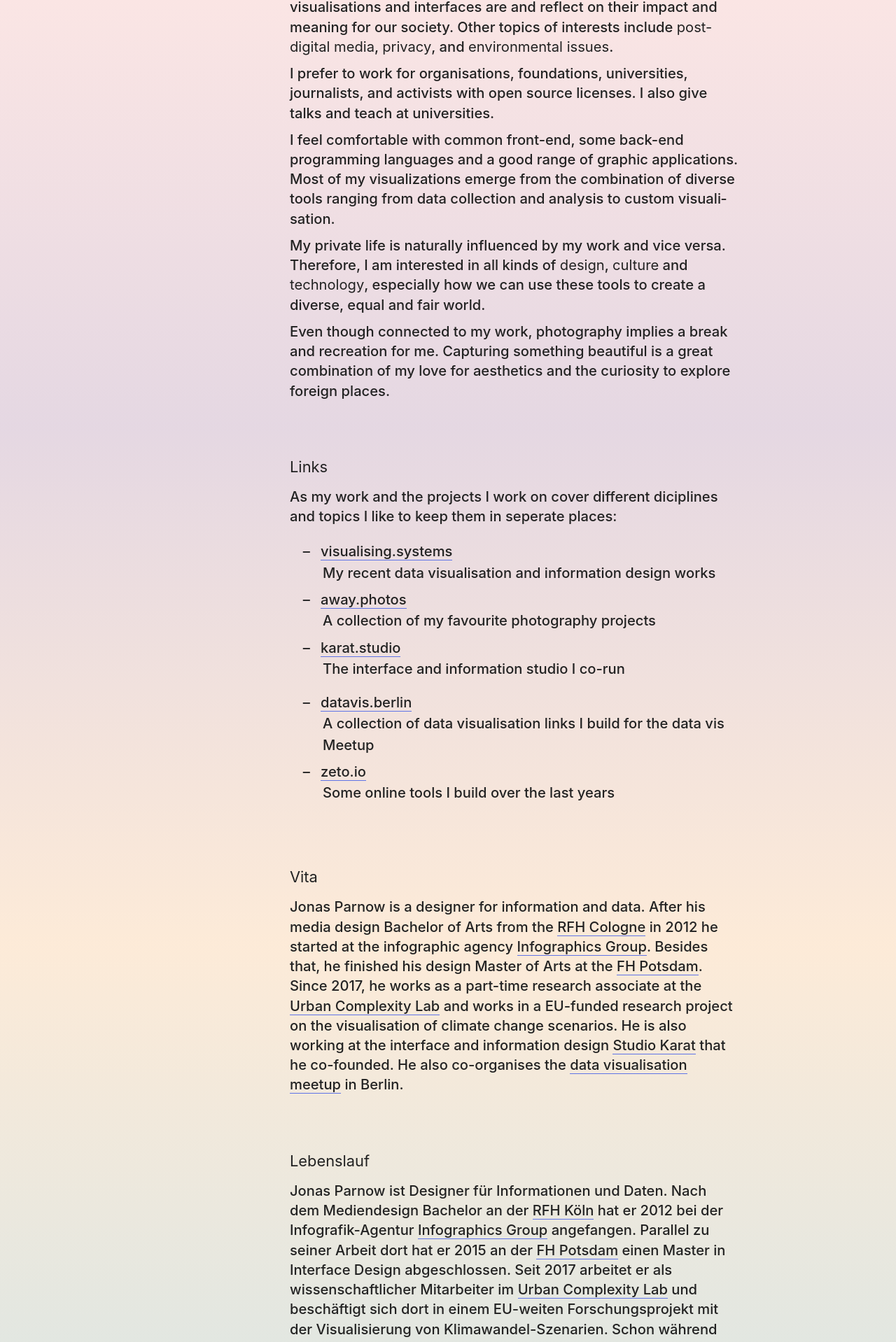
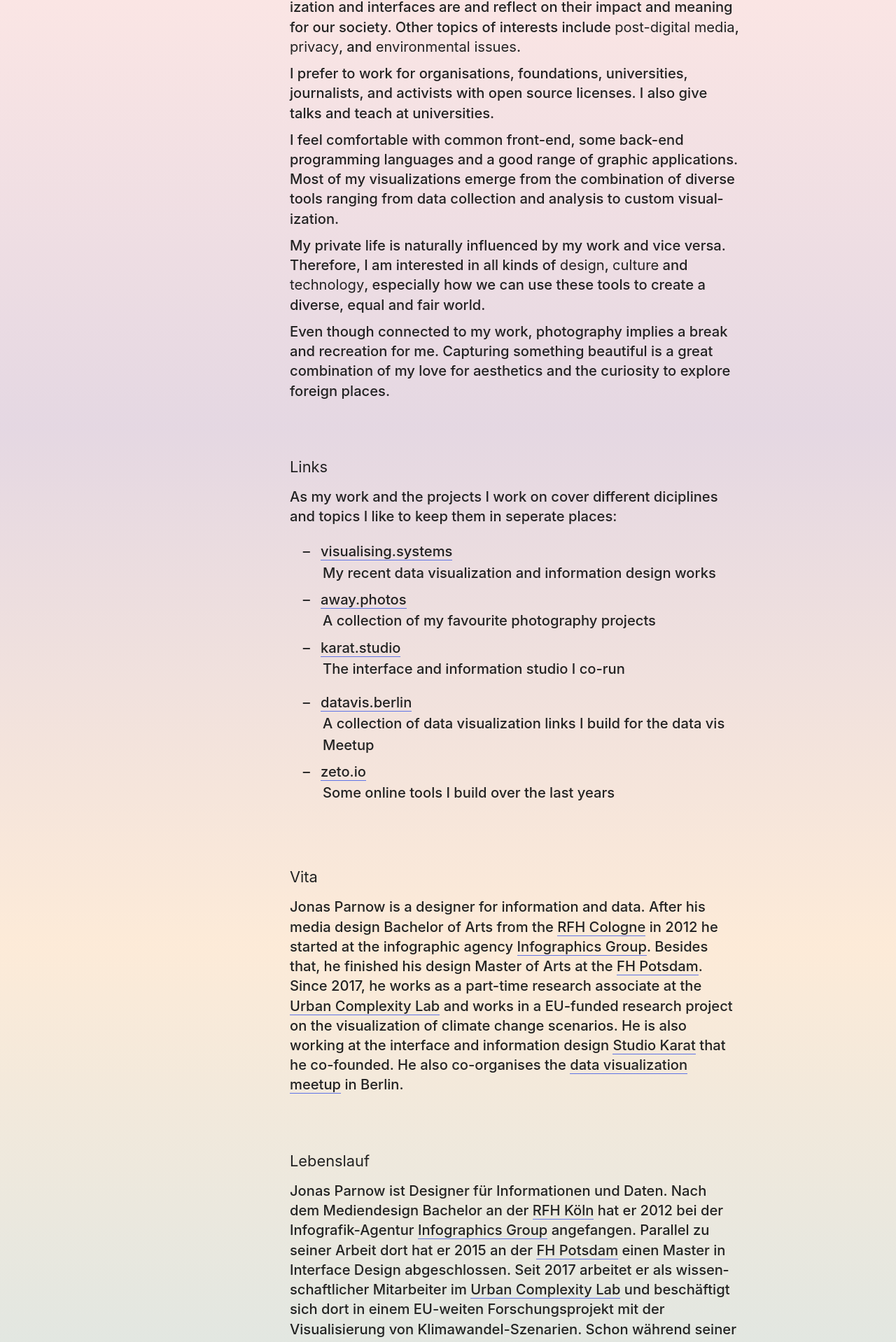
Before and after one commit to kimalbrecht/jonasparnow.com, a Nuxt app: page / in a window 1280 px wide. Shown: the part 869-2787 px from the top of the page at 70% size. Built offline with nearby package versions, Linux system fonts and the light colour scheme; a web font is replaced by a local one.

Commit message:
hypens added

```diff
--- a/pages/index.vue
+++ b/pages/index.vue
@@ -1,13 +1,13 @@
 <template>
   <div class="container rows">
     <header>
-      <h3>Jonas Parnow works on the <a href="http://senses-project.org/">visualisation of climate change scenarios</a> as a research associate at the <a href="https://uclab.fh-potsdam.de/">Urban Complexity Lab</a>. He&nbsp;co-runs the interface and information design <a href="http://karat.studio">Studio Karat</a> and works as a free&shy;lancer in Berlin.</h3>
+      <h3>Jonas Parnow works on the <a href="http://senses-project.org/">vi&shy;su&shy;al&shy;iza&shy;tion of climate change scenarios</a> as a research associate at the <a href="https://uclab.fh-potsdam.de/">Urban Complexity Lab</a>. He&nbsp;co-runs the inter&shy;face and in&shy;for&shy;ma&shy;tion design <a href="http://karat.studio">Studio Karat</a> and works as a free&shy;lancer in Berlin.</h3>
     </header>
     <section>
       <h4>Introduction</h4>
-      <p>I’m interested in trans­­forming data and information into <em>visual struc­tures</em>. I have a critical and open under­standing of what visuali­­sations and interfaces are and reflect on their impact and meaning for our society. Other topics of interests include <em>post-digital media</em>, <em>privacy</em>, and <em>environmental issues</em>.</p>
+      <p>I’m interested in trans­­forming data and in&shy;for&shy;ma&shy;tion into <em>visual struc­tures</em>. I have a critical and open under­standing of what vi&shy;su&shy;al&shy;iza&shy;tion and inter&shy;faces are and reflect on their impact and meaning for our society. Other topics of interests include <em>post-digital media</em>, <em>privacy</em>, and <em>en&shy;vi&shy;ron&shy;men&shy;tal issues</em>.</p>
       <p>I prefer to work for organisations, foundations, universities, journalists, and activists with open source licenses. I also give talks and teach at universities.</p>
-      <p>I feel comfortable with common front-end, some back-end programming languages and a good range of graphic appli­cations. Most of my visuali­zations emerge from the combination of diverse tools ranging from data collection and analysis to custom visuali­sation.</p>
+      <p>I feel comfortable with common front-end, some back-end programming languages and a good range of graphic appli­cations. Most of my vi&shy;su&shy;al&shy;iza&shy;tions emerge from the combination of diverse tools ranging from data collection and analysis to custom vi&shy;su&shy;al&shy;iza&shy;tion.</p>
       <p>My private life is naturally influenced by my work and vice versa. Therefore, I am interested in all kinds of <em>design</em>, <em>culture</em> and <em>technology</em>, especially how we can use these tools to create a diverse, equal and fair world.</p>
       <p>Even though connected to my work, photography implies a break and recreation for me. Capturing something beautiful is a great combination of my love for aesthetics and the curiosity to explore foreign places.</p>
     </section>
@@ -15,20 +15,20 @@
       <h4>Links</h4>
       <p>As my work and the projects I work on cover different diciplines and topics I like to keep them in seperate places:</p>
       <ul class="list">
-        <li><a href="http://visualising.systems">visualising.systems</a><br />My recent data visualisation and information design works</li>
+        <li><a href="http://visualising.systems">visualising.systems</a><br />My recent data vi&shy;su&shy;al&shy;iza&shy;tion and in&shy;for&shy;ma&shy;tion design works</li>
         <li><a href="https://away.photos">away.photos</a><br />A collection of my favourite photography projects</li>
-        <li><a href="http://karat.studio">karat.studio</a><br />The interface and information studio I co-run</p></li>
-        <li><a href="https://datavis.berlin">datavis.berlin</a><br />A collection of data visualisation links I build for the data vis Meetup</li>
+        <li><a href="http://karat.studio">karat.studio</a><br />The inter&shy;face and in&shy;for&shy;ma&shy;tion studio I co-run</p></li>
+        <li><a href="https://datavis.berlin">datavis.berlin</a><br />A collection of data vi&shy;su&shy;al&shy;iza&shy;tion links I build for the data vis Meetup</li>
         <li><a href="http://zeto.io">zeto.io</a><br />Some online tools I build over the last years</li>
       </ul>
     </section>
     <section>
       <h4>Vita</h4>
-      <p>Jonas Parnow is a designer for information and data. After his media design Bachelor of Arts from the <a href="https://www.rfh-koeln.de/">RFH Cologne</a> in 2012 he started at the infographic agency <a href="https://infographics.group/">Infographics Group</a>. Besides that, he finished his design Master of Arts at the <a href="https://www.fh-potsdam.de/studieren/fachbereiche/design/">FH Potsdam</a>. Since 2017, he works as a part-time research associate at the <a href="https://uclab.fh-potsdam.de/">Urban Complexity Lab</a> and works in a EU-funded research project on the visualisation of climate change scenarios. He is also working at the interface and information design <a href="http://karat.studio">Studio Karat</a> that he co-founded. He also co-organises the <a href="https://datavis.berlin">data visualisation meetup</a> in Berlin.</p>
+      <p>Jonas Parnow is a designer for in&shy;for&shy;ma&shy;tion and data. After his media design Bachelor of Arts from the <a href="https://www.rfh-koeln.de/">RFH Cologne</a> in 2012 he started at the info&shy;graphic agency <a href="https://infographics.group/">Infographics Group</a>. Besides that, he finished his design Master of Arts at the <a href="https://www.fh-potsdam.de/studieren/fachbereiche/design/">FH Potsdam</a>. Since 2017, he works as a part-time research associate at the <a href="https://uclab.fh-potsdam.de/">Urban Complexity Lab</a> and works in a EU-funded research project on the vi&shy;su&shy;al&shy;iza&shy;tion of climate change scenarios. He is also working at the inter&shy;face and in&shy;for&shy;ma&shy;tion design <a href="http://karat.studio">Studio Karat</a> that he co-founded. He also co-organises the <a href="https://datavis.berlin">data vi&shy;su&shy;al&shy;iza&shy;tion meetup</a> in Berlin.</p>
     </section>
     <section lang="de">
       <h4>Lebenslauf</h4>
-      <p>Jonas Parnow ist Designer für Informationen und Daten. Nach dem Mediendesign Bachelor an der <a href="https://www.rfh-koeln.de/">RFH Köln</a> hat er 2012 bei der Infografik-Agentur <a href="https://infographics.group/">Infographics Group</a> angefangen. Parallel zu seiner Arbeit dort hat er 2015 an der <a href="https://www.fh-potsdam.de/studieren/fachbereiche/design/">FH Potsdam</a> einen Master in Interface Design abgeschlossen. Seit 2017 arbeitet er als wissenschaftlicher Mitarbeiter im <a href="https://uclab.fh-potsdam.de/">Urban Complexity Lab</a> und beschäftigt sich dort in einem EU-weiten Forschungsprojekt mit der Visualisierung von Klimawandel-Szenarien. Schon während seiner Arbeit in der Agentur hat er <a href="http://karat.studio">Studio Karat</a> gegründet – ein Interface- und Informationsdesign-Studio. Er co-organisiert außerdem das <a href="https://datavis.berlin">Daten Visualisierung Meetup</a> in Berlin.</p>
+      <p>Jonas Parnow ist Designer für Informationen und Daten. Nach dem Mediendesign Bachelor an der <a href="https://www.rfh-koeln.de/">RFH Köln</a> hat er 2012 bei der Infografik-Agentur <a href="https://infographics.group/">Infographics Group</a> angefangen. Parallel zu seiner Arbeit dort hat er 2015 an der <a href="https://www.fh-potsdam.de/studieren/fachbereiche/design/">FH Potsdam</a> einen Master in Interface Design abgeschlossen. Seit 2017 arbeitet er als wissen&shy;schaftlicher Mitarbeiter im <a href="https://uclab.fh-potsdam.de/">Urban Complexity Lab</a> und beschäftigt sich dort in einem EU-weiten Forschungs&shy;projekt mit der Visualisierung von Klimawandel-Szenarien. Schon während seiner Arbeit in der Agentur hat er <a href="http://karat.studio">Studio Karat</a> gegründet – ein Interface- und Informations&shy;design-Studio. Er co-organisiert außerdem das <a href="https://datavis.berlin">Daten Visualisierung Meetup</a> in Berlin.</p>
     </section>
   </div>
 </template>
```
